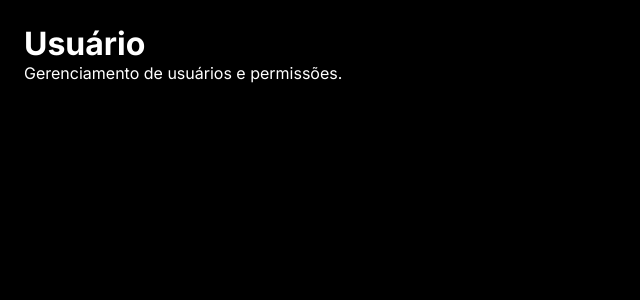
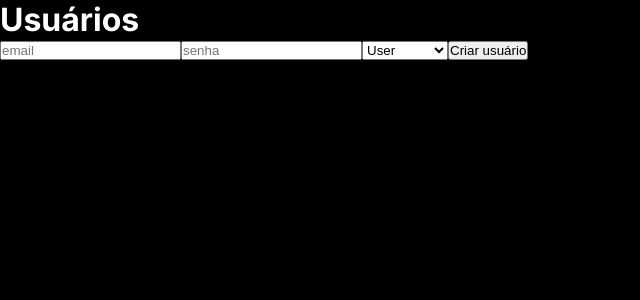
Before and after one commit to Wertco-Bombas/Wertco, a Next.js app: page /usuario in a window 1280 px wide. Shown: the top 300 px of the page, without its empty margins (0-640 px from the left). Built offline with nearby package versions, Linux system fonts and the light colour scheme.

Commit message:
Update usuario.js

```diff
--- a/pages/usuario.js
+++ b/pages/usuario.js
@@ -1,12 +1,40 @@
-import Layout from "../components/Layout";
+import { useState } from "react";
 
-export default function Usuario() {
+export default function Users() {
+  const [email, setEmail] = useState("");
+  const [password, setPassword] = useState("");
+  const [role, setRole] = useState("user");
+
+  async function createUser() {
+    const res = await fetch("/api/create-user", {
+      method: "POST",
+      headers: { "Content-Type": "application/json" },
+      body: JSON.stringify({ email, password, role }),
+    });
+
+    const data = await res.json();
+
+    if (data.error) {
+      alert("Erro ao criar usuário");
+    } else {
+      alert("Usuário criado!");
+    }
+  }
+
   return (
-    <Layout>
-      <div className="page-container">
-        <h1>Usuário</h1>
-        <p>Gerenciamento de usuários e permissões.</p>
-      </div>
-    </Layout>
+    <div>
+      <h1>Usuários</h1>
+
+      <input placeholder="email" onChange={e => setEmail(e.target.value)} />
+      <input placeholder="senha" type="password" onChange={e => setPassword(e.target.value)} />
+
+      <select onChange={e => setRole(e.target.value)}>
+        <option value="user">User</option>
+        <option value="supervisor">Supervisor</option>
+        <option value="admin">Admin</option>
+      </select>
+
+      <button onClick={createUser}>Criar usuário</button>
+    </div>
   );
 }
```
